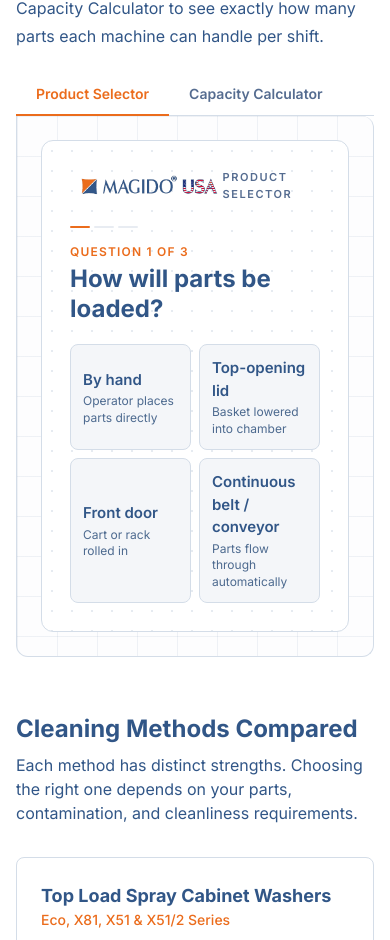
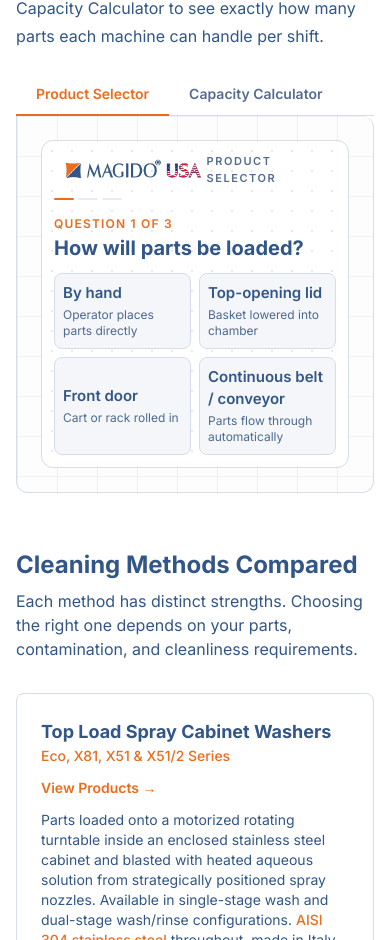
Before and after one commit to JasonBee99/MagidoUSA, a Next.js app: page /how-to-choose in a window 390 px wide. Shown: the part 1297-2237 px from the top of the page. Built offline with nearby package versions, Linux system fonts and the light colour scheme.

Commit message:
Phase 24: how-to-choose — reduce padding on mobile for ProductSelector and CapacityCalculator, responsive p-3 sm:p-6/7

```diff
--- a/src/components/CapacityCalculator.tsx
+++ b/src/components/CapacityCalculator.tsx
@@ -344,8 +344,8 @@
     <div className="rounded-xl border border-[var(--color-border)] bg-[var(--color-card-bg)] overflow-hidden">
 
       {/* ── Inputs ── */}
-      <div className="p-6 border-b border-[var(--color-border)]">
-        <p className="text-xs font-semibold tracking-widest uppercase text-magido-orange mb-4">
+      <div className="p-3 sm:p-6 border-b border-[var(--color-border)]">
+        <p className="text-xs font-semibold tracking-widest uppercase text-magido-orange mb-2 sm:mb-4">
           Capacity Calculator
         </p>
 
@@ -353,7 +353,7 @@
         <p className="text-xs font-semibold text-[var(--color-text)] mb-2">
           Largest part dimensions <span className="font-normal text-[var(--color-text-muted)]">(inches — optional, filters machines by fit)</span>
         </p>
-        <div className="grid grid-cols-3 gap-3 mb-5">
+        <div className="grid grid-cols-3 gap-2 sm:gap-3 mb-3 sm:mb-5">
           {[
             { label: 'Length', val: partL, set: setPartL },
             { label: 'Width',  val: partW, set: setPartW },
@@ -373,7 +373,7 @@
         </div>
 
         {/* Row 2 — Throughput inputs */}
-        <div className="grid grid-cols-1 sm:grid-cols-3 gap-4">
+        <div className="grid grid-cols-1 sm:grid-cols-3 gap-2 sm:gap-4">
           <div>
             <label className="block text-xs font-semibold text-[var(--color-text)] mb-1.5">
               Parts needed per shift
@@ -438,11 +438,11 @@
 
       {/* ── Results ── */}
       {calculated && (
-        <div ref={resultsRef} className="p-6">
+        <div ref={resultsRef} className="p-3 sm:p-6">
 
           {/* ── Outcome: nothing fits by size ── */}
           {nothingFits && (
-            <div className="mb-6 rounded-lg border border-magido-blue/40 bg-magido-blue/5 px-5 py-5">
+            <div className="mb-4 sm:mb-6 rounded-lg border border-magido-blue/40 bg-magido-blue/5 px-3 py-3 sm:px-5 sm:py-5">
               <p className="font-semibold text-sm text-[var(--color-text)] mb-1">
                 No standard machine fits these part dimensions
               </p>
@@ -470,7 +470,7 @@
 
           {/* ── Outcome: throughput target not met ── */}
           {noThroughput && (
-            <div className="mb-6 rounded-lg border border-amber-300 bg-amber-50 dark:border-amber-700 dark:bg-amber-900/15 px-5 py-4">
+            <div className="mb-4 sm:mb-6 rounded-lg border border-amber-300 bg-amber-50 dark:border-amber-700 dark:bg-amber-900/15 px-3 py-3 sm:px-5 sm:py-4">
               <p className="font-semibold text-sm text-amber-800 dark:text-amber-300 mb-1">
                 No single machine meets your throughput target
               </p>
@@ -520,7 +520,7 @@
           {!nothingFits && Array.from(grouped.entries()).map(([seriesName, seriesResults]) => {
             if (seriesResults.length === 0) return null;
             return (
-              <div key={seriesName} className="mb-8 last:mb-0">
+              <div key={seriesName} className="mb-4 sm:mb-8 last:mb-0">
                 <h3 className="text-xs font-bold uppercase tracking-widest text-[var(--color-text-muted)] mb-3 pb-2 border-b border-[var(--color-border)]">
                   {seriesName}
                 </h3>
--- a/src/components/ProductSelector.tsx
+++ b/src/components/ProductSelector.tsx
@@ -281,7 +281,7 @@
   return (
     <div className="mx-auto max-w-xl">
       {/* Outer card — matches site card style with blue hover border */}
-      <div className="relative overflow-hidden rounded-xl border border-[var(--color-border)] bg-[var(--color-card-bg)] p-7 transition-colors duration-300 hover:border-magido-blue/40">
+      <div className="relative overflow-hidden rounded-xl border border-[var(--color-border)] bg-[var(--color-card-bg)] p-3 sm:p-7 transition-colors duration-300 hover:border-magido-blue/40">
 
         {/* Subtle dot-grid texture at ~12% opacity using brand blue */}
         <div
@@ -298,7 +298,7 @@
         <div className="relative">
 
           {/* Header — logo left, label right */}
-          <div className="flex items-center justify-between mb-6">
+          <div className="flex items-center justify-between mb-3 sm:mb-6">
             <Image
               src="/images/magido-usa-logo.webp"
               alt="Magido USA"
@@ -318,7 +318,7 @@
           <p className="text-xs font-semibold tracking-widest uppercase text-magido-orange mb-1">
             Question {step + 1} of {totalSteps}
           </p>
-          <h3 className="text-2xl font-bold text-[var(--color-text)] mb-5 leading-tight">
+          <h3 className="text-xl font-bold text-[var(--color-text)] mb-3 sm:mb-5 leading-tight sm:text-2xl">
             {currentQuestion.text}
           </h3>
           <div className={`grid gap-2 ${twoCol ? 'grid-cols-2' : 'grid-cols-1'}`}>
@@ -326,7 +326,7 @@
               <button
                 key={opt.val}
                 onClick={() => choose(currentQuestion.id, opt.val)}
-                className="text-left bg-[var(--color-bg-secondary)] border border-[var(--color-border)] hover:border-magido-orange hover:bg-[var(--color-bg-secondary)] transition-colors duration-150 p-3 rounded-lg"
+                className="text-left bg-[var(--color-bg-secondary)] border border-[var(--color-border)] hover:border-magido-orange hover:bg-[var(--color-bg-secondary)] transition-colors duration-150 p-2 sm:p-3 rounded-lg"
               >
                 <span className="block font-semibold text-[15px] text-[var(--color-text)] mb-0.5">
                   {opt.label}
@@ -356,11 +356,11 @@
             {result.name}
           </h3>
           <p className="text-sm text-magido-orange font-medium mb-3">{result.series}</p>
-          <p className="text-sm text-[var(--color-text-secondary)] leading-relaxed mb-5">{result.tagline}</p>
+          <p className="text-sm text-[var(--color-text-secondary)] leading-relaxed mb-3 sm:mb-5">{result.tagline}</p>
 
-          <div className="grid grid-cols-2 gap-2 mb-5">
+          <div className="grid grid-cols-2 gap-2 mb-3 sm:mb-5">
             {result.features.map((f) => (
-              <div key={f.label} className="bg-[var(--color-bg-secondary)] border border-[var(--color-border)] p-3 rounded-lg">
+              <div key={f.label} className="bg-[var(--color-bg-secondary)] border border-[var(--color-border)] p-2 sm:p-3 rounded-lg">
                 <p className="text-[10px] font-semibold tracking-widest uppercase text-[var(--color-text-muted)] mb-1">
                   {f.label}
                 </p>
```
